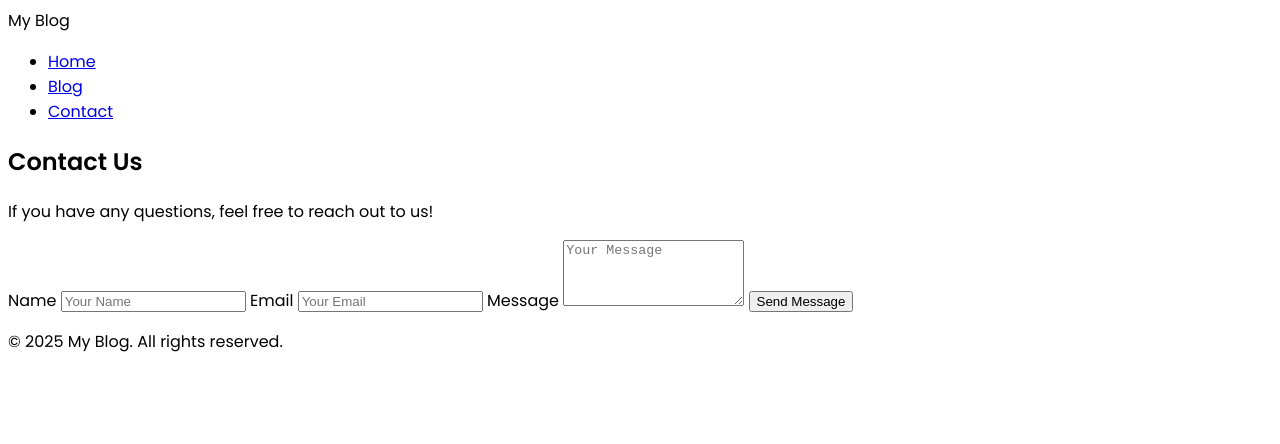
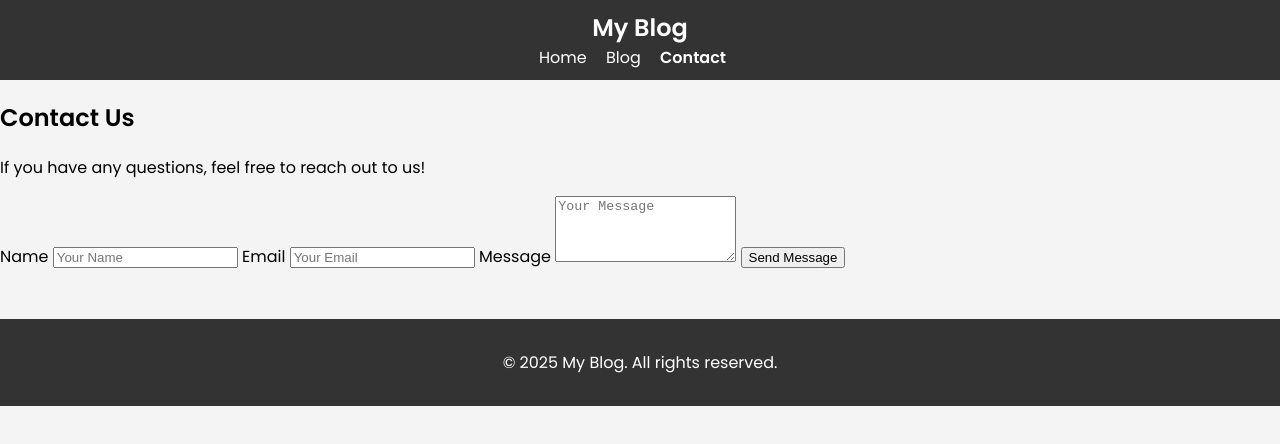
Before and after one commit to razee512/Blogging-Websites, a website: page src/contact.html in a window 1280 px wide. Drawn offline with Linux system fonts and the light colour scheme.

Commit message:
Feature/contact page (#11)
* Add contact page HTML, CSS, and Stylelint configuration

* Add contact page HTML and CSS

* Fix CSS issues in contact page

* Fixed Stylelint errors in CSS files

```diff
--- a/styles/blog.css
+++ b/styles/blog.css
@@ -1,4 +1,7 @@
+<<<<<<< HEAD
+=======
 
+>>>>>>> 0587dad3ee4b6f4c7149e99feb28e7d8e206bd85
 <!DOCTYPE html>
 <html lang="en">
 
@@ -62,6 +65,8 @@
 </body>
 
 </html>
+<<<<<<< HEAD
+=======
 
 
 body {
@@ -88,3 +93,5 @@ body {
     color: #007bff;
     text-decoration: none;
   }
+
+>>>>>>> 0587dad3ee4b6f4c7149e99feb28e7d8e206bd85
--- a/styles/contact.css
+++ b/styles/contact.css
@@ -1,3 +1,162 @@
+
+/* General styles */
+body {
+  font-family: Poppins, sans-serif;
+  margin: 0;
+  padding: 0;
+  background-color: #f4f4f4;
+}
+
+
+header {
+  background-color: #333;
+  color: white;
+  padding: 10px 0;
+  text-align: center;
+}
+
+header nav .logo {
+  font-size: 1.5em;
+  font-weight: 600;
+}
+
+header nav ul {
+  list-style: none;
+  padding: 0;
+  margin: 0;
+}
+
+header nav ul li {
+  display: inline;
+  margin-right: 15px;
+}
+
+header nav ul li a {
+  color: white;
+  text-decoration: none;
+}
+
+header nav ul li a.active {
+  font-weight: 600;
+}
+
+
+.hero {
+  background-color: #f4f4f4;
+  padding: 50px;
+  text-align: center;
+}
+
+
+.blog-container {
+  display: grid;
+  gap: 20px;
+}
+
+.blog-post {
+  background-color: white;
+  padding: 20px;
+  border-radius: 8px;
+}
+
+.blog-post img {
+  width: 100%;
+  height: auto;
+}
+
+.blog-post h2 {
+  font-size: 1.4em;
+  margin-top: 15px;
+}
+
+.blog-post p {
+  font-size: 1em;
+  margin-bottom: 15px;
+}
+
+/* Read more link */
+.read-more {
+  text-decoration: none;
+  color: #007bff;
+  font-weight: 600;
+}
+
+/* Footer */
+footer {
+  background-color: #333;
+  color: white;
+  padding: 15px;
+  text-align: center;
+  margin-top: 50px;
+}
+
+
+<!DOCTYPE html>
+<html lang="en">
+
+<head>
+  <meta charset="UTF-8">
+  <meta name="viewport" content="width=device-width, initial-scale=1.0">
+  <title>Blog | My Blog</title>
+  <link rel="stylesheet" href="../styles/blog.css">
+  <link href="https://fonts.googleapis.com/css2?family=Poppins:wght@300;400;600&display=swap" rel="stylesheet">
+</head>
+
+<body>
+
+  <!-- Navigation Bar -->
+  <header>
+    <nav>
+      <div class="logo">My Blog</div>
+      <ul>
+        <li><a href="home.html">Home</a></li>
+        <li><a href="blog.html" class="active">Blog</a></li>
+        <li><a href="contact.html">Contact</a></li>
+      </ul>
+    </nav>
+  </header>
+
+  <!-- Hero Section -->
+  <section class="hero">
+    <h1>Welcome to Our Blog</h1>
+    <p>Discover the latest articles, insights, and trends.</p>
+  </section>
+
+  <!-- Blog Posts -->
+  <section class="blog-container">
+    <div class="blog-post">
+      <img src="https://source.unsplash.com/600x400/?technology" alt="Tech Blog">
+      <h2>Exploring the Future of AI</h2>
+      <p>Artificial Intelligence is transforming industries. Read more about its impact and future developments.</p>
+      <a href="#" class="read-more">Read More</a>
+    </div>
+
+    <div class="blog-post">
+      <img src="https://source.unsplash.com/600x400/?travel" alt="Travel Blog">
+      <h2>Top 10 Destinations for 2025</h2>
+      <p>Looking for your next adventure? Check out these breathtaking travel destinations.</p>
+      <a href="#" class="read-more">Read More</a>
+    </div>
+
+    <div class="blog-post">
+      <img src="https://source.unsplash.com/600x400/?food" alt="Food Blog">
+      <h2>Healthy Eating Tips</h2>
+      <p>Discover simple and delicious ways to maintain a healthy diet without sacrificing taste.</p>
+      <a href="#" class="read-more">Read More</a>
+    </div>
+  </section>
+
+  <!-- Footer -->
+  <footer>
+    <p>&copy; 2025 My Blog. All rights reserved.</p>
+  </footer>
+
+</body>
+
+</html>
+
+
+
 body {
     font-family: Poppins, sans-serif;
 }
@@ -21,4 +180,4 @@ body {
 .read-more {
     color: #007bff;
     text-decoration: none;
-}
+\
--- a/styles/home.css
+++ b/styles/home.css
@@ -1,6 +1,9 @@
 
 
+<<<<<<< HEAD
+=======
 
+>>>>>>> 0587dad3ee4b6f4c7149e99feb28e7d8e206bd85
 body {
     font-family: 'Poppins', sans-serif;
   }
@@ -85,6 +88,9 @@ body {
     text-align: center;
     margin-top: 50px;
   }
+<<<<<<< HEAD
+
+=======
 
 
 
@@ -112,3 +118,5 @@ body {
   color: #007bff;
   text-decoration: none;
 }
+
+>>>>>>> 0587dad3ee4b6f4c7149e99feb28e7d8e206bd85
```
Also changed, not shown: src/blog.html (+8 -0 lines).
